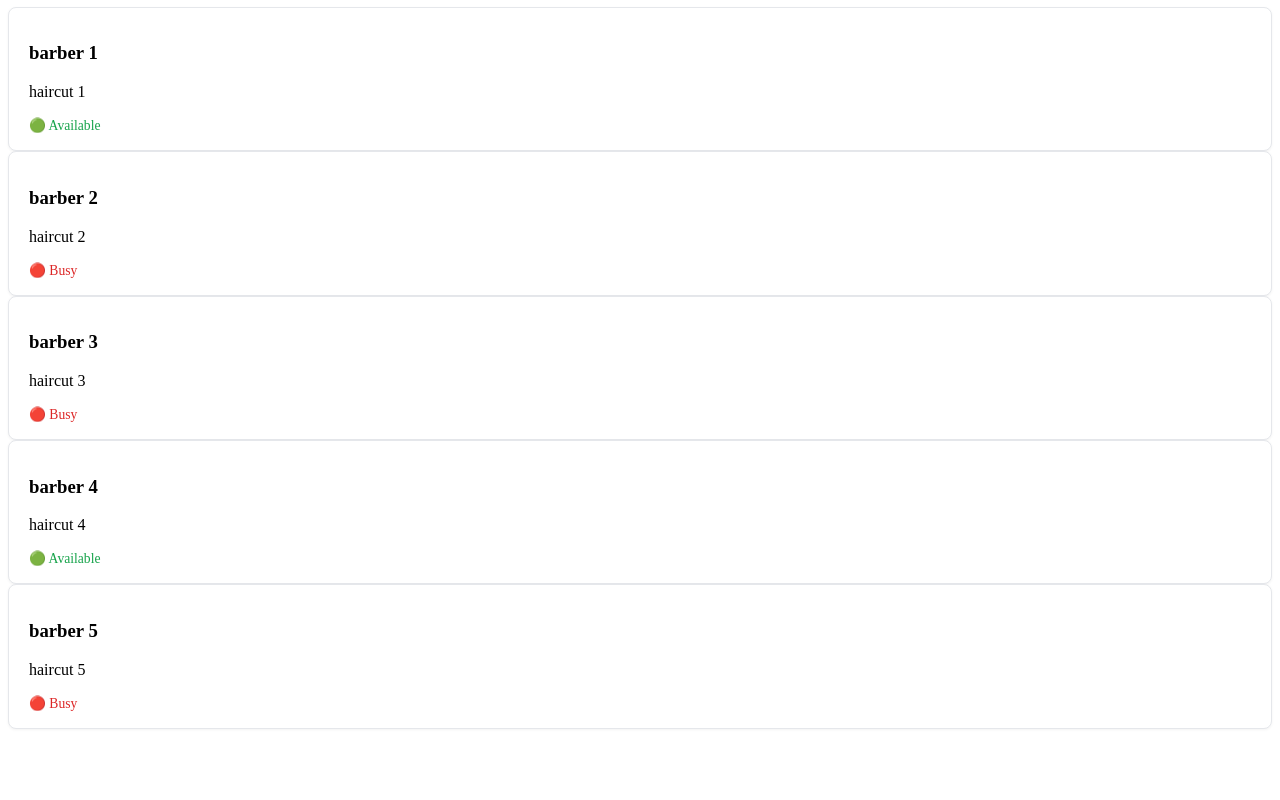
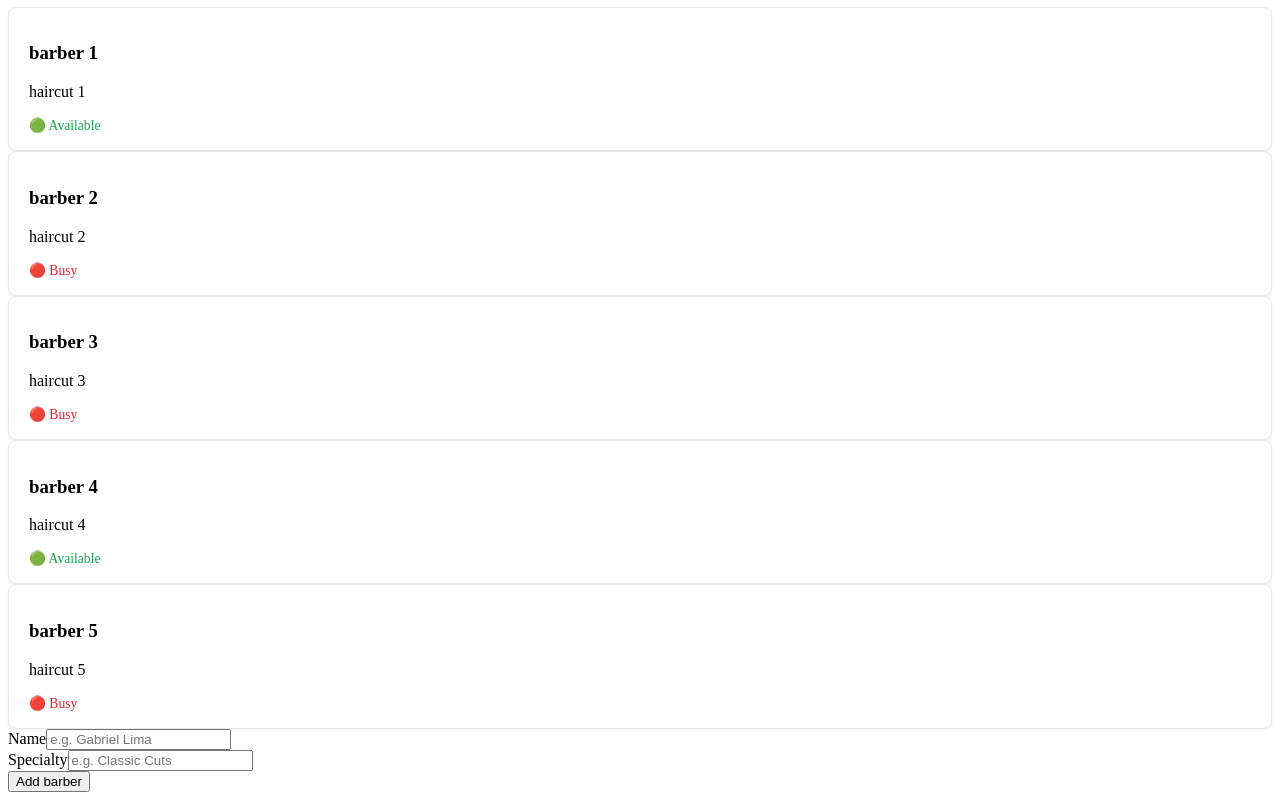
Before and after one commit to gabrielsantosdelima/frontend-studies, an Angular app in the folder angular-studies/: page / in a window 1280 px wide. Shown: the part 718-1518 px from the top of the page. Before the commit the page ends 1455 px from the top, so only its background shows below. Built offline with nearby package versions, Linux system fonts and the light colour scheme.

Commit message:
feat(barber-form): implement reactive form

```diff
--- a/angular-studies/src/app/app.html
+++ b/angular-studies/src/app/app.html
@@ -20,5 +20,7 @@
     <app-sum-list/>
 
     <app-rendering-list/>
+
+    <app-barber-form/>
 </main>
 <router-outlet></router-outlet>
--- a/angular-studies/src/app/app.ts
+++ b/angular-studies/src/app/app.ts
@@ -6,11 +6,12 @@ import { Counter } from './components/counter/counter';
 import { TextMirror } from './components/text-mirror/text-mirror';
 import { SumList } from './components/sum-list/sum-list';
 import { RenderingList } from './components/rendering-list/rendering-list';
+import { BarberForm } from './components/barber-form/barber-form';
 
 @Component({
   selector: 'app-root',
   standalone: true,
-  imports: [RouterOutlet, Greeting, Card, Counter, TextMirror, SumList, RenderingList],
+  imports: [RouterOutlet, Greeting, Card, Counter, TextMirror, SumList, RenderingList, BarberForm],
   templateUrl: './app.html',
   styleUrl: './app.scss'
 })
--- /dev/null
+++ b/angular-studies/src/app/components/barber-form/barber-form.html
@@ -0,0 +1,29 @@
+<form [formGroup]="form" (ngSubmit)="onSubmit()">
+    <div>
+        <label for="name">Name</label>
+        <input
+            id="name"
+            type="text"
+            formControlName="name"
+            placeholder="e.g. Gabriel Lima"
+        />
+        @if (form.controls.name.invalid && form.controls.name.touched) {
+            <span class="error">Name is required</span>
+        }
+    </div>
+
+    <div>
+        <label for="specialty">Specialty</label>
+        <input
+            id="specialty"
+            type="text"
+            formControlName="specialty"
+            placeholder="e.g. Classic Cuts"
+        />
+        @if (form.controls.specialty.invalid && form.controls.specialty.touched) {
+            <span class="error">Specialty is required</span>
+        }
+    </div>
+
+    <button type="submit">Add barber</button>
+</form>
--- /dev/null
+++ b/angular-studies/src/app/components/barber-form/barber-form.scss
@@ -0,0 +1,9 @@
+.form {
+  display: flex;
+  flex-direction: column;
+  gap: 0.75rem;
+  padding: 1rem;
+  border: 1px solid #e5e7eb;
+  border-radius: 8px;
+  background: #f9fafb;
+}
--- /dev/null
+++ b/angular-studies/src/app/components/barber-form/barber-form.ts
@@ -0,0 +1,38 @@
+import { Component, output } from "@angular/core";
+import { FormGroup, FormControl, Validators, ReactiveFormsModule } from "@angular/forms";
+
+interface Barber {
+    id: number;
+    name: string;
+    specialty: string;
+    isAvailable: boolean;
+}
+
+@Component({
+    selector: 'app-barber-form',
+    standalone: true,
+    imports: [ReactiveFormsModule],
+    templateUrl: './barber-form.html',
+    styleUrl: './barber-form.scss'
+})
+
+export class BarberForm {
+    barberAdded = output<Omit<Barber, 'id'>>();
+
+     form = new FormGroup({
+        name: new FormControl('', { nonNullable: true, validators: [Validators.required] }),
+        specialty: new FormControl('', { nonNullable: true, validators: [Validators.required] }),
+        isAvailable: new FormControl(true, { nonNullable: true }),
+    });
+
+    onSubmit() {
+        if (this.form.invalid) {
+            this.form.markAllAsTouched();
+            return;
+        }
+
+        const { name, specialty, isAvailable } = this.form.getRawValue();
+        this.barberAdded.emit({ name, specialty, isAvailable });
+        this.form.reset({ name: '', specialty: '', isAvailable: true });
+    }
+}
```
Also changed, not shown: 1 other file (tests, documents, lock files or other folders).
